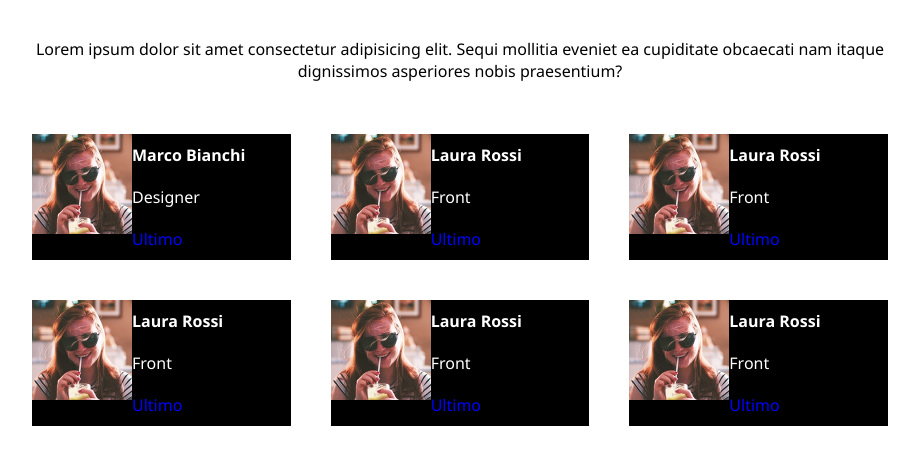
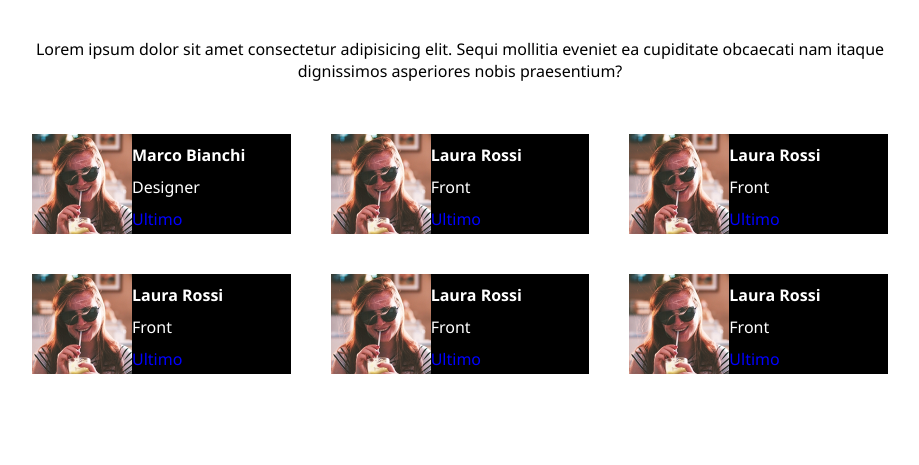
Before and after one commit to macchiagabriele13/html-css-float-cards, a plain HTML site: page index.html in a window 1280 px wide. Shown: the part 85-550 px from the top of the page, without its empty margins (180-1099 px from the left). Drawn offline with Linux system fonts and the light colour scheme.

Commit message:
Modifiche cards

```diff
--- a/assets/css/style.css
+++ b/assets/css/style.css
@@ -49,17 +49,18 @@ h1{
 
 img{
     width: 100px;
+    float: left;
 }
 
 .email, .ruolo, .nome{
-    padding: left 30px;
+
     padding-top: 10px;
-    padding-bottom: 10px;
     vertical-align: middle;
+
 }
 
 .email{
-    color:blue
+    color:blue;
 }
 
 .ruolo{
--- a/index.html
+++ b/index.html
@@ -17,17 +17,12 @@
         </header>
 
         <div class="row clearfix">
-            <div class="col_4">
+            <div class="col_4 clearfix">
                 <div class="card">
-                    <div class="box_immagine ">
-                        <img src="./assets/img/female1.png" alt="ragazza sorride">
-                    </div>
-
-                        <div class="blocco">
+                    <img src="./assets/img/female1.png" alt="ragazza sorride">
                             <p class="nome">Marco Bianchi</p>
                             <p class="ruolo">Designer</p>
                             <p class="email">Ultimo</p>
-                        </div>
 
                 </div>
 
```
